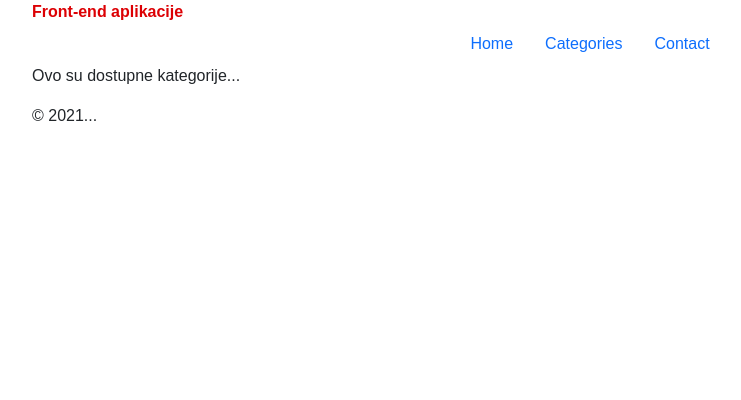
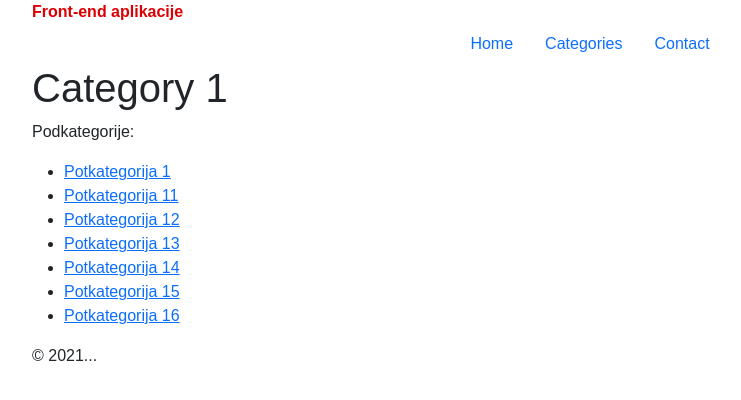
Before and after one commit to petar97/PIiVT-2021, a React (Create React App) app in the folder 04-frontend/: page /category/1 in a window 1280 px wide. Shown: the top 400 px of the page, without its empty margins (50-791 px from the left). Built offline with nearby package versions, Linux system fonts and the light colour scheme.

Commit message:
Create a component that uses routes with matched parameters

```diff
--- a/04-frontend/src/components/Application/Application.tsx
+++ b/04-frontend/src/components/Application/Application.tsx
@@ -7,7 +7,7 @@
 import CategoryPage from '../CategoryPage/CategoryPage';
 import ContactPage from '../ContactPage/ContactPage';
 
-export default function Application() {
+export default function Application(props: any) {
   return (
     <BrowserRouter>
       <Container className="Application">
@@ -21,7 +21,7 @@
           <Switch>
             <Route exact path="/" component={ HomePage } />
 
-            <Route path="/category" component={ CategoryPage } />
+            <Route path="/category/:cid?" component={ CategoryPage } />
 
             <Route path="/contact">
             <ContactPage
--- a/04-frontend/src/components/BasePage/BasePage.tsx
+++ b/04-frontend/src/components/BasePage/BasePage.tsx
@@ -3,6 +3,7 @@
 
 class BasePageProperties {
     sidebar?: JSX.Element = undefined;
+    match?: any;
 }
 
 export default abstract class BasePage<Properties extends BasePageProperties> extends React.Component<Properties> {
--- a/04-frontend/src/components/CategoryPage/CategoryPage.tsx
+++ b/04-frontend/src/components/CategoryPage/CategoryPage.tsx
@@ -1,9 +1,91 @@
-import BasePage from '../BasePage/BasePage';
+import { Link } from 'react-router-dom';
+import BasePage, { BasePageProperties } from '../BasePage/BasePage';
 
-export default class CategoryPage extends BasePage<{}> {
+class CategoryPageProperties extends BasePageProperties {
+    match?: {
+        params: {
+            cid: string;
+        }
+    }
+}
+
+class CategoryPageState {
+    title: string = "";
+    subcategories: number[] = [];
+}
+
+export default class CategoryPage extends BasePage<CategoryPageProperties> {
+    state: CategoryPageState;
+
+    constructor(props: CategoryPageProperties) {
+        super(props);
+
+        this.state = {
+            title: "Loading...",
+            subcategories: []
+        };
+    }
+
+    private getCategoryId(): number|null {
+        const cid = this.props.match?.params.cid;
+        return cid ? +(cid) : null;
+    }
+
+    private getCategoryData() {
+        const cId = this.getCategoryId();
+
+        if (cId === null) {
+            this.setState({
+                title: "All categories",
+                subcategories: [
+                    1, 4, 7, 13, 18,
+                ],
+            });
+        } else {
+            this.setState({
+                title: "Category " + cId,
+                subcategories: [
+                    cId,
+                    cId + 10,
+                    cId + 11,
+                    cId + 12,
+                    cId + 13,
+                    cId + 14,
+                    cId + 15,
+                ],
+            });
+        }
+    }
+
+    componentDidMount() {
+        this.getCategoryData();
+    }
+
+    componentDidUpdate(prevProps: CategoryPageProperties, prevState: CategoryPageState) {
+        if (prevProps.match?.params.cid !== this.props.match?.params.cid) {
+            this.getCategoryData();
+        }
+    }
+
     renderMain(): JSX.Element {
         return (
-            <p>Ovo su dostupne kategorije...</p>
+            <>
+                <h1>{ this.state.title }</h1>
+                <p>Podkategorije:</p>
+                <ul>
+                    {
+                        this.state.subcategories.map(
+                            cat => (
+                                <li key={ "subcategory-link-" + cat }>
+                                    <Link to={ "/category/" + cat }>
+                                        Potkategorija {cat}
+                                    </Link>
+                                </li>
+                            )
+                        )
+                    }
+                </ul>
+            </>
         );
     }
 }
```
